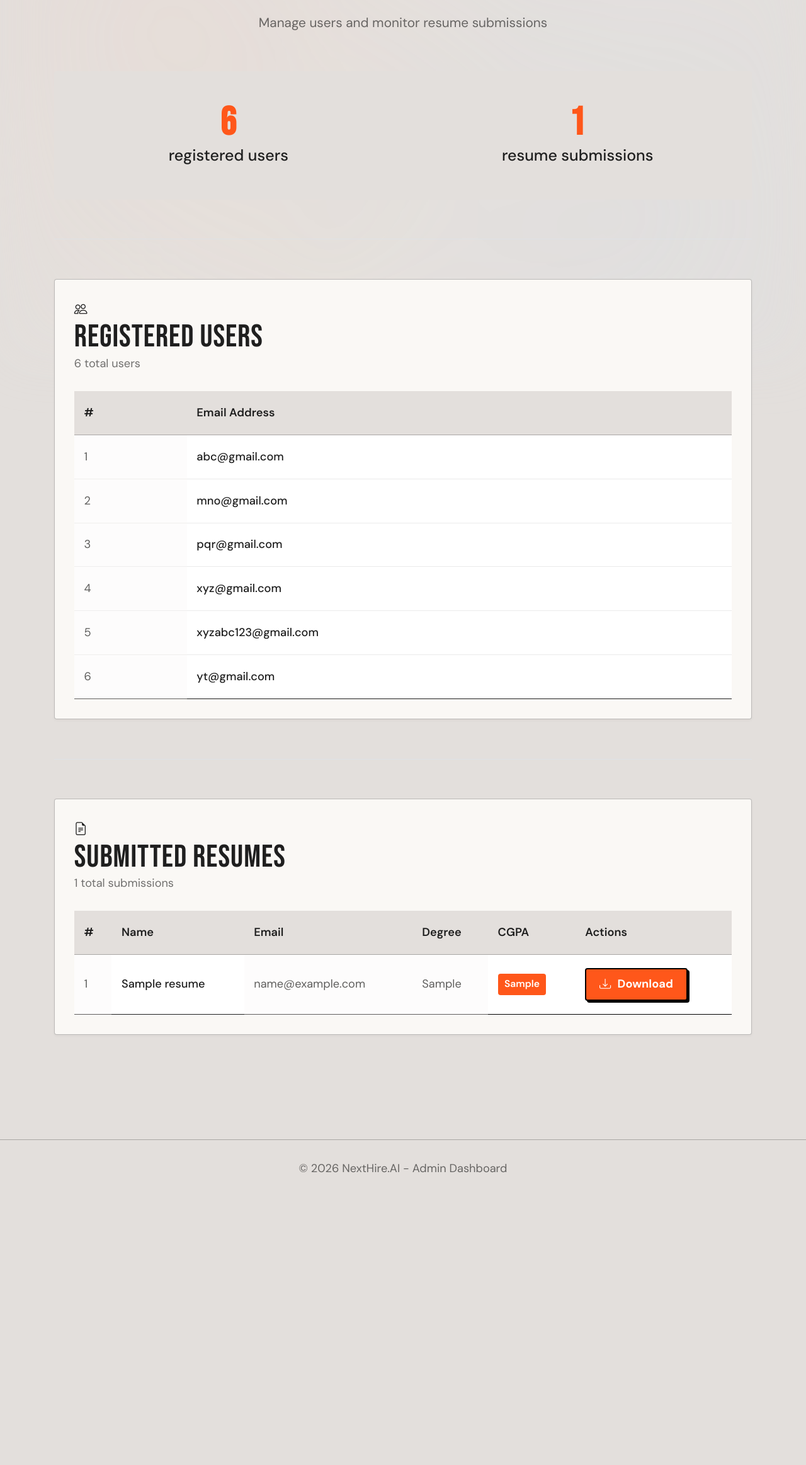
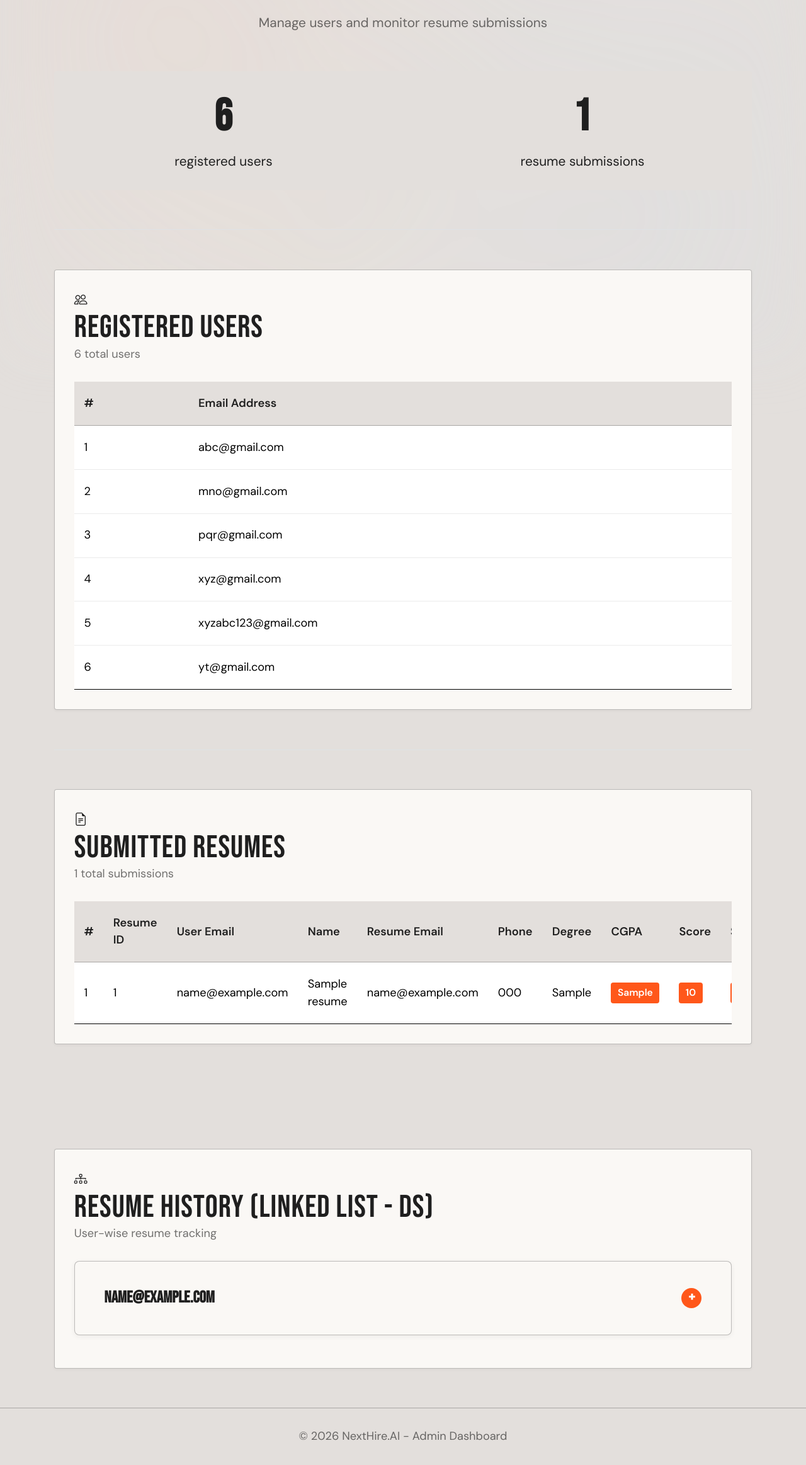
Before and after one commit to Yax-coder11/NextHire.AI, a Flask app: page /admin_dashboard in a window 1280 px wide. Shown: the part 219-2545 px from the top of the page at 63% size. Before the commit the page ends 2081 px from the top, so only its background shows below. Run offline with Flask 3, Linux system fonts and the light colour scheme; a user stored in the database is signed in; data comes from the database, SQL or seed files in the repository; both versions use the stored data as it was after the commit; tables that the repository leaves empty hold one stand-in row (values such as "Sample post").

Commit message:
Implemented resume tracking with DB + Linked List and enhanced admin dashboard

```diff
--- a/NextHire/app.py
+++ b/NextHire/app.py
@@ -1,3 +1,6 @@
+import sys
+import os
+sys.path.append(os.path.dirname(os.path.abspath(__file__)))
 
 import os
 import sqlite3
@@ -5,16 +8,63 @@ import io
 from flask import Flask, render_template, request, jsonify, session, send_file, redirect, url_for
 from reportlab.lib.pagesizes import A4
 from reportlab.pdfgen import canvas
+from python_modules.resume_history_ds import ResumeLinkedList
+from datetime import datetime
+
+
 
 app = Flask(__name__)
 app.secret_key = "placement_secret_key"
 
-DB_NAME = "database.db"
+DB_NAME = os.path.join(os.path.dirname(__file__), "database.db")
+print("DB IN USE ->", os.path.abspath(DB_NAME))
+
+
+
+user_resume_history = {}
+
 
 
 # ---------------- DB CONNECTION ----------------
 def get_db():
     return sqlite3.connect(DB_NAME)
+
+
+
+# ---------------- REBUILD DS FROM DB ----------------
+def rebuild_resume_history():
+    global user_resume_history
+    user_resume_history = {}
+
+    conn = get_db()
+    cur = conn.cursor()
+
+    cur.execute("""
+        SELECT user_email, id,
+            COALESCE(score, 'N/A'),
+            COALESCE(status, 'N/A')
+        FROM resumes
+        ORDER BY id
+    """)
+
+
+    rows = cur.fetchall()
+
+    for row in rows:
+        user_email = row[0]
+
+        if user_email not in user_resume_history:
+            user_resume_history[user_email] = ResumeLinkedList()
+
+        user_resume_history[user_email].add_resume(
+            resume_id=row[1],
+            resume_score=row[2],
+            readiness_status=row[3],
+            created_at="Loaded from DB"
+        )
+
+
+    conn.close()
 
 
 # ---------------- HOME ----------------
@@ -113,6 +163,8 @@ def login():
 # ---------------- SAVE RESUME (TXT ONLY) ----------------
 @app.route("/save_resume", methods=["POST"])
 def save_resume():
+    conn = None
+    cur = None
     try:
         if "user_email" not in session:
             return jsonify({"success": False, "message": "Login required"})
@@ -172,38 +224,86 @@ PROJECTS
         with open(file_path, "w", encoding="utf-8") as f:
             f.write(resume_text)
 
+
+        created_at = datetime.now().strftime("%Y-%m-%d %H:%M:%S")
+
+        # ----- Placement Readiness Status (same logic as evaluator) -----
+        if score >= 80:
+            status = "Ready"
+        elif score >= 60:
+            status = "Partially Ready"
+        else:
+            status = "Not Ready"
+
         # -------- Save DB --------
         conn = get_db()
         cur = conn.cursor()
 
         cur.execute("""
-        CREATE TABLE IF NOT EXISTS resumes (
+                CREATE TABLE IF NOT EXISTS resumes (
             id INTEGER PRIMARY KEY AUTOINCREMENT,
-            user_email TEXT,
-            name TEXT,
-            phone TEXT,
-            email TEXT,
-            degree TEXT,
-            cgpa TEXT,
-            skills TEXT,
-            projects TEXT,
-            file_path TEXT
-        )
+
+            -- Registered user (login identity)
+            user_email TEXT NOT NULL,
+
+            -- Resume details
+            name TEXT NOT NULL,
+            phone TEXT NOT NULL,
+            email TEXT NOT NULL,          -- email written inside resume
+            degree TEXT NOT NULL,
+            cgpa TEXT NOT NULL,
+            skills TEXT NOT NULL,
+            projects TEXT NOT NULL,
+
+            -- File system
+            file_path TEXT NOT NULL,
+
+            -- Evaluation
+            score INTEGER NOT NULL,
+            status TEXT NOT NULL,
+
+            -- Metadata
+            created_at TEXT NOT NULL
+        );
+
         """)
 
         cur.execute("""
-        INSERT INTO resumes (
-            user_email, name, phone, email,
-            degree, cgpa, skills, projects, file_path
-        )
-        VALUES (?,?,?,?,?,?,?,?,?)
+            INSERT INTO resumes (user_email, name, phone, email, degree, cgpa, skills, projects, file_path, score, status, created_at)
+            VALUES (?, ?, ?, ?, ?, ?, ?, ?, ?, ?, ?, ?)
         """, (
             user_email, name, phone, email,
-            degree, cgpa, skills, projects, file_path
+            degree, cgpa, skills, projects, file_path,score,status,created_at
         ))
 
         conn.commit()
+        resume_id = cur.lastrowid   # ✅ ADD THIS LINE
+
+        # ----- DS: Resume History Tracking -----
+
+        if user_email not in user_resume_history:
+            user_resume_history[user_email] = ResumeLinkedList()
+
+        user_resume_history[user_email].add_resume(
+            resume_id=resume_id,
+            resume_score=score,
+            readiness_status=status,
+            created_at=created_at
+        )
+
+
         conn.close()
+
+        print(os.path.abspath(DB_NAME))
+
+
+        # ----- DS DEBUG: Console Output -----
+        print("\n[DS] Resume Linked List State:")
+        for email, ll in user_resume_history.items():
+            print(f"User: {email}")
+            for node in ll.get_resume_history():
+                print("   ", node)
+
 
         return jsonify({
             "success": True,
@@ -216,6 +316,13 @@ PROJECTS
     except Exception as e:
         print("SAVE RESUME ERROR:", e)
         return jsonify({"success": False})
+
+    finally:
+        if cur:
+            pass
+        if conn:
+            conn.close()
+
 
 
 # ---------------- RESUME SCORE ----------------
@@ -310,8 +417,13 @@ def admin_login():
 # ---------------- ADMIN DASHBOARD ----------------
 @app.route("/admin_dashboard")
 def admin_dashboard():
+
     if not session.get("admin"):
         return "Unauthorized", 401
+
+    if not user_resume_history:
+        rebuild_resume_history()
+
 
     conn = get_db()
     cur = conn.cursor()
@@ -320,14 +432,17 @@ def admin_dashboard():
     users = cur.fetchall()
 
     cur.execute("""
-    SELECT name, email, degree, cgpa, file_path
+    SELECT id, user_email, name, email, phone, degree, cgpa, score, status, file_path
     FROM resumes
     """)
+
+
     resumes = cur.fetchall()
 
     conn.close()
 
-    return render_template("admin.html", users=users, resumes=resumes)
+    return render_template("admin.html",users=users,resumes=resumes,ds_history=user_resume_history)
+
 
 # ---------------- RESUME EVALUATOR ----------------
 @app.route("/evaluate_resume")
--- a/NextHire/resumes/Yax_Tailor.txt
+++ b/NextHire/resumes/Yax_Tailor.txt
@@ -14,4 +14,4 @@ SKILLS
 
 PROJECTS
 ----------------------------------------
-atm
+braincrate
--- a/NextHire/templates/admin.html
+++ b/NextHire/templates/admin.html
@@ -11,7 +11,7 @@
     <!-- Google Font -->
     <link href="https://fonts.googleapis.com/css2?family=DM+Sans:wght@400;500;600;700;800&display=swap" rel="stylesheet">
 
-    <!-- Heading Font - Condensed Editorial Style -->
+    <!-- Heading Font -->
     <link href="https://fonts.googleapis.com/css2?family=Bebas+Neue&display=swap" rel="stylesheet">
 
     <!-- Bootstrap Icons -->
@@ -43,27 +43,20 @@
         <p class="text-muted">Manage users and monitor resume submissions</p>
     </div>
 
-    <!-- Dashboard Statistics - Match website stats section -->
+    <!-- Dashboard Stats -->
     <section class="py-4 mb-5" style="background-color: var(--background); border-radius: var(--radius);">
-        <div class="container">
         <div class="row text-center">
             <div class="col-md-6">
-                    <div class="py-3">
-                        <h2 class="mb-0 fw-bold" style="font-size: 3rem; color: var(--primary); line-height: 1;">{{ users|length }}</h2>
-                        <p class="mb-0" style="font-size: 1.2rem; color: var(--foreground); font-weight: 500;">registered users</p>
-                    </div>
+                <h2 class="fw-bold">{{ users|length }}</h2>
+                <p class="mb-0">registered users</p>
             </div>
             <div class="col-md-6">
-                    <div class="py-3">
-                        <h2 class="mb-0 fw-bold" style="font-size: 3rem; color: var(--primary); line-height: 1;">{{ resumes|length }}</h2>
-                        <p class="mb-0" style="font-size: 1.2rem; color: var(--foreground); font-weight: 500;">resume submissions</p>
-                    </div>
-                </div>
+                <h2 class="fw-bold">{{ resumes|length }}</h2>
+                <p class="mb-0">resume submissions</p>
             </div>
         </div>
     </section>
 
-    <!-- Section Divider -->
     <div class="border-top mb-5"></div>
 
     <!-- USERS TABLE -->
@@ -87,15 +80,8 @@
                 <tbody>
                     {% for user in users %}
                     <tr>
-                        <td class="secondary-data">{{ loop.index }}</td>
-                        <td class="primary-data">{{ user[0] }}</td>
-                    </tr>
-                    {% else %}
-                    <tr>
-                        <td colspan="2" class="table-empty-state">
-                            <i class="bi bi-inbox"></i>
-                            <p>No users found</p>
-                        </td>
+                        <td>{{ loop.index }}</td>
+                        <td>{{ user[0] }}</td>
                     </tr>
                     {% endfor %}
                 </tbody>
@@ -103,7 +89,6 @@
         </div>
     </div>
 
-    <!-- Section Divider -->
     <div class="border-top mb-5"></div>
 
     <!-- RESUMES TABLE -->
@@ -121,49 +106,98 @@
                 <thead>
                     <tr>
                         <th>#</th>
+                        <th>Resume ID</th>
+                        <th>User Email</th>
                         <th>Name</th>
-                        <th>Email</th>
+                        <th>Resume Email</th>
+                        <th>Phone</th>
                         <th>Degree</th>
                         <th>CGPA</th>
-                        <th>Actions</th>
+                        <th>Score</th>
+                        <th>Status</th>
+                        <th>Action</th>
                     </tr>
                 </thead>
                 <tbody>
                     {% for r in resumes %}
                     <tr>
-                        <td class="secondary-data">{{ loop.index }}</td>
-                        <td class="primary-data">{{ r[0] }}</td>
-                        <td class="secondary-data">{{ r[1] }}</td>
-                        <td class="secondary-data">{{ r[2] }}</td>
+                        <td>{{ loop.index }}</td>
+                        <td>{{ r[0] }}</td>
+                        <td>{{ r[1] }}</td>
+                        <td>{{ r[2] }}</td>
+                        <td>{{ r[3] }}</td>
+                        <td>{{ r[4] }}</td>
+                        <td>{{ r[5] }}</td>
+                        <td><span class="dashboard-badge">{{ r[6] }}</span></td>
+                        <td><span class="dashboard-badge">{{ r[7] }}</span></td>
+                        <td><span class="dashboard-badge">{{ r[8] }}</span></td>
                         <td>
-                            <span class="dashboard-badge">
-                                {{ r[3] }}
-                            </span>
-                        </td>
-                        <td>
-                            <a href="/download/{{ r[4].split('/')[-1] }}"
-                               class="dashboard-action-btn">
-                                <i class="bi bi-download"></i>
-                                Download
+                            <a href="/download/{{ r[9].split('/')[-1] }}" class="dashboard-action-btn">
+                                <i class="bi bi-download"></i> Download
                             </a>
-                        </td>
-                    </tr>
-                    {% else %}
-                    <tr>
-                        <td colspan="6" class="table-empty-state">
-                            <i class="bi bi-inbox"></i>
-                            <p>No resumes found</p>
                         </td>
                     </tr>
                     {% endfor %}
                 </tbody>
             </table>
         </div>
+    </div>
+
+</div>
+
+<!-- ================= DS SECTION ================= -->
+
+<div class="container my-5">
+    <div class="panel">
+        <div class="section-heading-container">
+            <i class="bi bi-diagram-3 section-heading-icon"></i>
+            <div>
+                <h3 class="mb-0">Resume History (Linked List - DS)</h3>
+                <p class="text-muted small mb-0">User-wise resume tracking</p>
+            </div>
+        </div>
+
+        <div class="accordion mt-4" id="resumeHistoryAccordion">
+            {% for email, ll in ds_history.items() %}
+            <div class="accordion-item">
+                <h2 class="accordion-header">
+                    <button class="accordion-button collapsed" type="button"
+                        data-bs-toggle="collapse"
+                        data-bs-target="#collapse{{ loop.index }}">
+                        {{ email }}
+                    </button>
+                </h2>
+
+                <div id="collapse{{ loop.index }}" class="accordion-collapse collapse">
+                    <div class="accordion-body">
+                        <table class="table table-sm">
+                            <thead>
+                                <tr>
+                                    <th>#</th>
+                                    <th>Resume ID</th>
+                                    <th>Score</th>
+                                    <th>Status</th>
+                                    <th>Created At</th>
+                                </tr>
+                            </thead>
+                            <tbody>
+                                {% for node in ll.get_resume_history() %}
+                                <tr>
+                                    <td>{{ loop.index }}</td>
+                                    <td>{{ node.resume_id }}</td>
+                                    <td>{{ node.resume_score }}</td>
+                                    <td>{{ node.readiness_status }}</td>
+                                    <td>{{ node.created_at }}</td>
+                                </tr>
+                                {% endfor %}
                             </tbody>
                         </table>
                     </div>
                 </div>
-
+            </div>
+            {% endfor %}
+        </div>
+    </div>
 </div>
 
 <!-- Footer -->
@@ -173,8 +207,6 @@
     </div>
 </footer>
 
-<!-- Bootstrap JS -->
 <script src="https://cdn.jsdelivr.net/npm/bootstrap@5.3.2/dist/js/bootstrap.bundle.min.js"></script>
-
 </body>
 </html>
```
Also changed, not shown: NextHire/python_modules/resume_history_ds.py (added, +48 -0 lines), NextHire/resumes/XYZ.txt (added, +19 -0 lines), NextHire/resumes/Yax.txt (renamed from NextHire/resumes/weee.txt, +6 -8 lines), NextHire/resumes/abc.txt (added, +17 -0 lines), NextHire/database.db, 1 other file. Lines whose indentation alone changed are shown as unchanged.
